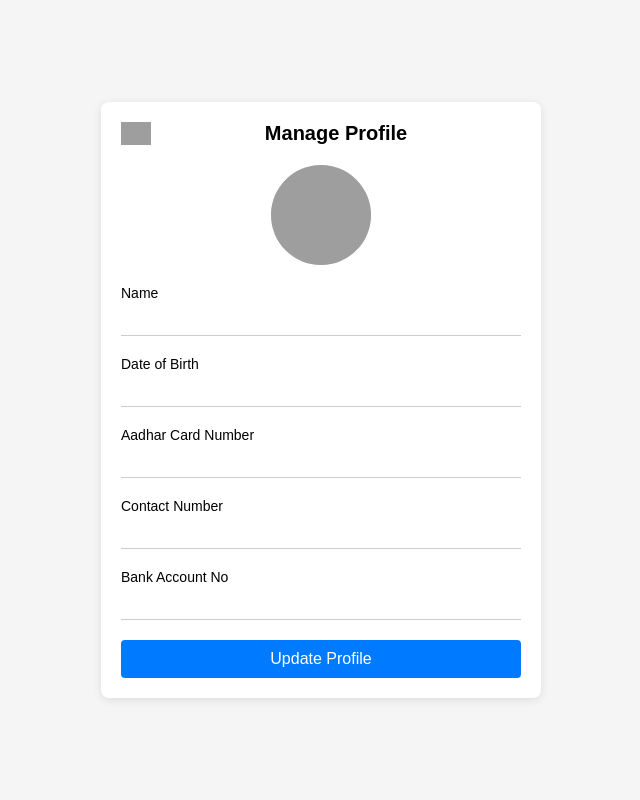
After one commit to rahulnuthalapati/rmkapp, a Flask app: page /profile_page in a window 1280 px wide. The commit adds this page. Shown: the whole page, without its empty margins (319-959 px from the left). Run offline with Flask 3, Linux system fonts and the light colour scheme; data that the repository does not hold is empty; grey boxes are pictures that could not be loaded.

Commit message:
Added new pages

```diff
--- a/Templates/base.html
+++ b/Templates/base.html
@@ -4,7 +4,7 @@
     <meta charset="UTF-8">
     <meta name="viewport" content="width=device-width, initial-scale=1.0">
     <title>Bank App</title>
-    <link rel="stylesheet" href="{{ url_for('static', filename='styles.css') }}">
+    <link rel= "stylesheet" type= "text/css" href= "{{ url_for('static',filename='Styles/mainpage.css') }}">
 </head>
 <body>
     <nav>
--- a/Templates/index.html
+++ b/Templates/index.html
@@ -1,13 +1,13 @@
 <!DOCTYPE html>
-<html lang="en">
+<html>
 <head>
     <meta charset="UTF-8">
     <meta name="viewport" content="width=device-width, initial-scale=1.0">
     <title>Bank Application</title>
+    <link rel= "stylesheet" type= "text/css" href= "{{ url_for('static',filename='Styles/style.css') }}">
 </head>
 <body>
     <h1>Welcome to the Bank Application</h1>
-    <div class="buttons-container">
     <form action="{{ url_for('login_page') }}" method="post">
         <input type="hidden" name="role" value="manager">
         <button type="submit">Manager</button>
@@ -20,6 +20,5 @@
         <input type="hidden" name="role" value="organizer">
         <button type="submit">Organizer</button>
     </form>
-    </div>
 </body>
 </html>
--- a/Templates/loan_information.html
+++ b/Templates/loan_information.html
@@ -4,6 +4,7 @@
     <meta charset="UTF-8">
     <meta name="viewport" content="width=device-width, initial-scale=1.0">
     <title>Loan Information</title>
+    <link rel= "stylesheet" type= "text/css" href= "{{ url_for('static',filename='Styles/mainpage.css') }}">
 </head>
 <body>
     <h1>Current Loan Details</h1>
--- a/Templates/login.html
+++ b/Templates/login.html
@@ -4,11 +4,11 @@
     <meta charset="UTF-8">
     <meta name="viewport" content="width=device-width, initial-scale=1.0">
     <title>Login</title>
+    <link rel= "stylesheet" type= "text/css" href= "{{ url_for('static',filename='Styles/style.css') }}">
 </head>
 <body>
     <h1>{{ role|capitalize }} Login</h1>
     <form id="login-form">
-        <input type="hidden" name="role" value="{{role}}">
         <div>
             <label for="email">Email:</label>
             <input type="text" id="email" name="email" required>
@@ -18,7 +18,7 @@
             <input type="password" id="password" name="password" required>
         </div>
         <button type="submit">Login</button>
-        <span>Don't have an account? <a href="{{url_for('signup_page', role=role)}}">Register</a></span>
+        <span>Don't have an account? <a href="{{url_for('signup_page')}}">Register</a></span>
     </form>
     <p id="error-message"></p>
 
@@ -28,7 +28,6 @@
 
             const email = document.getElementById('email').value;
             const password = document.getElementById('password').value;
-            const role = document.querySelector('input[name="role"]').value;
 
             fetch('/api/login', {
                 method: 'POST',
@@ -38,7 +37,6 @@
                 body: new URLSearchParams({
                     'email': email,
                     'password': password,
-                    'role': role
                 })
             })
             .then(response => {
--- /dev/null
+++ b/Templates/profile.html
@@ -0,0 +1,261 @@
+<!DOCTYPE html>
+<html lang="en">
+<head>
+    <meta charset="UTF-8">
+    <meta name="viewport" content="width=device-width, initial-scale=1.0">
+    <title>Manage Profile</title>
+    <style>
+        body {
+            font-family: Arial, sans-serif;
+            margin: 0;
+            padding: 0;
+            display: flex;
+            justify-content: center;
+            align-items: center;
+            height: 100vh;
+            background-color: #f5f5f5;
+        }
+
+        .container {
+            width: 90%;
+            max-width: 400px;
+            background-color: #fff;
+            padding: 20px;
+            border-radius: 8px;
+            box-shadow: 0 2px 10px rgba(0, 0, 0, 0.1);
+        }
+
+        .header {
+            display: flex;
+            align-items: center;
+            margin-bottom: 20px;
+        }
+
+        .header img {
+            width: 30px;
+            cursor: pointer;
+        }
+
+        .header h1 {
+            flex-grow: 1;
+            text-align: center;
+            font-size: 20px;
+            margin: 0;
+        }
+
+        .profile-picture {
+            display: flex;
+            justify-content: center;
+            align-items: center;
+            margin-bottom: 20px;
+        }
+
+        .profile-picture img {
+            width: 100px;
+            height: 100px;
+            border-radius: 50%;
+            background-color: #ddd;
+        }
+
+        .profile-picture .add-icon {
+            position: relative;
+            bottom: 30px;
+            left: 30px;
+            width: 20px;
+            height: 20px;
+            background-color: #007bff;
+            color: white;
+            border-radius: 50%;
+            display: none;
+            justify-content: center;
+            align-items: center;
+            font-size: 16px;
+            cursor: pointer;
+        }
+
+        .input-group {
+            margin-bottom: 20px;
+        }
+
+        .input-group label {
+            display: block;
+            font-size: 14px;
+            margin-bottom: 5px;
+        }
+
+        .input-group p {
+            font-size: 14px;
+            padding: 10px 0;
+            border-bottom: 1px solid #ccc;
+            display: block;
+        }
+
+        .input-group input {
+            width: 100%;
+            padding: 10px;
+            font-size: 14px;
+            border: 1px solid #ccc;
+            border-radius: 4px;
+            display: none;
+        }
+
+        .button {
+            width: 100%;
+            padding: 10px;
+            font-size: 16px;
+            background-color: #007bff;
+            color: white;
+            border: none;
+            border-radius: 4px;
+            cursor: pointer;
+            text-align: center;
+        }
+
+        .button:hover {
+            background-color: #0056b3;
+        }
+
+        .hidden {
+            display: none;
+        }
+    </style>
+</head>
+<body>
+
+    <div class="container">
+        <div class="header">
+            <img src="back-icon.png" alt="Back">
+            <h1>Manage Profile</h1>
+        </div>
+
+        <div class="profile-picture">
+            <img src="profile-placeholder.png" id="profile-pic" alt="Profile Picture">
+            <div class="add-icon">+</div>
+        </div>
+
+        <form id="profileForm">
+            <div class="input-group">
+                <label for="name">Name</label>
+                <p id="name-display"></p>
+                <input type="text" id="name" name="name" required>
+            </div>
+            <div class="input-group">
+                <label for="dob">Date of Birth</label>
+                <p id="dob-display"></p>
+                <input type="text" id="dob" name="dob" required>
+            </div>
+            <div class="input-group">
+                <label for="aadhar">Aadhar Card Number</label>
+                <p id="aadhar-display"></p>
+                <input type="text" id="aadhar" name="aadhar" required>
+            </div>
+            <div class="input-group">
+                <label for="phone">Contact Number</label>
+                <p id="contact-display"></p>
+                <input type="text" id="phone" name="phone" required>
+            </div>
+            <div class="input-group">
+                <label for="bank">Bank Account No</label>
+                <p id="bank-display"></p>
+                <input type="text" id="bank" name="bank" required>
+            </div>
+            <p id="error-message" class="error hidden"></p>
+            <button type="button" id="editButton" class="button">Update Profile</button>
+            <button type="submit" id="saveButton" class="button hidden">Save Changes</button>
+        </form>
+    </div>
+
+    <script>
+        document.addEventListener('DOMContentLoaded', function() {
+            // Fetch profile data from the API
+            fetch('/api/profileinfo')
+                .then(response => response.json())
+                .then(data => {
+                    // Populate the profile fields with the fetched data
+                    document.getElementById('name-display').textContent = data.name;
+                    document.getElementById('dob-display').textContent = data.dob;
+                    document.getElementById('aadhar-display').textContent = data.aadhar;
+                    document.getElementById('contact-display').textContent = data.phone;
+                    document.getElementById('bank-display').textContent = data.bank;
+
+                    // Populate the input fields with the fetched data (in case of editing)
+                    document.getElementById('name').value = data.name;
+                    document.getElementById('dob').value = data.dob;
+                    document.getElementById('aadhar').value = data.aadhar;
+                    document.getElementById('phone').value = data.phone;
+                    document.getElementById('bank').value = data.bank;
+                })
+                .catch(error => console.error('Error fetching profile data:', error));
+        });
+
+        const editButton = document.getElementById('editButton');
+        const saveButton = document.getElementById('saveButton');
+        const formFields = document.querySelectorAll('input');
+        const displayFields = document.querySelectorAll('p');
+        const addIcon = document.querySelector('.add-icon');
+
+        editButton.addEventListener('click', () => {
+            displayFields.forEach(field => field.classList.add('hidden'));
+            formFields.forEach(field => field.style.display = 'block');
+            editButton.classList.add('hidden');
+            saveButton.classList.remove('hidden');
+            addIcon.style.display = 'flex';
+        });
+
+        saveButton.addEventListener('click', (e) => {
+            e.preventDefault(); // Prevent the form from submitting the traditional way
+
+            // Collect the form data
+            const profileData = {
+                name: document.getElementById('name').value,
+                dob: document.getElementById('dob').value,
+                aadhar: document.getElementById('aadhar').value,
+                phone: document.getElementById('phone').value,
+                bank: document.getElementById('bank').value
+            };
+
+            // Send the form data to the API using fetch
+            fetch('/api/update_profile', {
+                method: 'POST',
+                headers: {
+                    'Content-Type': 'application/json'
+                },
+                body: JSON.stringify(profileData)
+            })
+            .then(response => response.json())
+            .then(data => {
+                if (data.success) {
+                    // Update the display fields with the new values
+                    document.getElementById('name-display').textContent = profileData.name;
+                    document.getElementById('dob-display').textContent = profileData.dob;
+                    document.getElementById('aadhar-display').textContent = profileData.aadhar;
+                    document.getElementById('contact-display').textContent = profileData.phone;
+                    document.getElementById('bank-display').textContent = profileData.bank;
+
+                    // Switch back to viewing mode
+                    displayFields.forEach(field => field.classList.remove('hidden'));
+                    formFields.forEach(field => field.style.display = 'none');
+                    editButton.classList.remove('hidden');
+                    saveButton.classList.add('hidden');
+                    addIcon.style.display = 'none';
+
+                    // Clear any existing error message
+                    document.getElementById('error-message').textContent = '';
+                } else {
+                    // Display a general error message
+                    document.getElementById('error-message').textContent = data.error || 'An error occurred while updating your profile. Please try again.';
+                    document.getElementById('error-message').classList.remove('hidden');
+                }
+            })
+            .catch(error => {
+                console.error('Error updating profile:', error);
+                // Display a generic error message
+                document.getElementById('error-message').textContent = 'An error occurred while updating your profile. Please try again later.';
+                document.getElementById('error-message').classList.remove('hidden');
+            });
+    });
+
+    </script>
+
+</body>
+</html>
--- a/databaseop.py
+++ b/databaseop.py
@@ -1,5 +1,5 @@
 def checkdb(cursor):
-    # cursor.execute("DROP DATABASE IF EXISTS rmkdb")
+    #cursor.execute("DROP DATABASE IF EXISTS rmkdb")
     cursor.execute("CREATE DATABASE IF NOT EXISTS rmkdb")
     cursor.execute("USE rmkdb")
 
@@ -7,12 +7,14 @@ def checkdb(cursor):
     CREATE TABLE IF NOT EXISTS users (
         name VARCHAR(255),
         email VARCHAR(255),
+        type ENUM('beneficiary', 'manager', 'organizer'),
         phone BIGINT,
         password VARCHAR(255),
         dob DATE,
         aadharno BIGINT,
         bankaccno BIGINT,
-        PRIMARY KEY (email),
+        bank VARCHAR(255),
+        PRIMARY KEY (email, type),
         UNIQUE (aadharno),
         UNIQUE (bankaccno)
     )
--- a/main.py
+++ b/main.py
@@ -1,4 +1,4 @@
-from flask import Flask, request, redirect, url_for, render_template
+from flask import Flask, request, redirect, url_for, render_template, jsonify
 import mysql.connector
 import databaseop as dbop
 import common_util as cu
@@ -11,6 +11,7 @@ dbop.checkdb(cursor)
 app = Flask(__name__)
 
 current_role = None
+current_user = None
 
 @app.route('/')
 def home_page():
@@ -25,9 +26,11 @@ def login_page():
 
 @app.route('/api/login', methods=['POST'])
 def login():
-    success = cu.do_login(request, cursor)
+    global current_user
+    success = cu.do_login(request, cursor, current_role)
     if not success:
        return "Invalid credentials, please try again.", 401
+    current_user = cu.get_user_details(request.form.get('email'), cursor, current_role)
     if current_role == 'beneficiary':
         return url_for('beneficiary_page')
     elif current_role == 'manager':
@@ -43,7 +46,9 @@ def signup_page():
 
 @app.route('/api/signup', methods=['POST'])
 def signup():
-    cu.do_signup(request, cursor)
+    success = cu.do_signup(request, cursor, current_role)
+    if not success:
+       return "Error occured while creating account, check logs in server.", 520
     cnx.commit()
     return url_for('login_page'), 200
 
@@ -59,13 +64,53 @@ def manager_page():
 def organizer_page():
     return render_template('organizer.html')
 
-@app.route('/loan-information')
+@app.route('/loan_application_page')
+def loan_application_page():
+    return render_template('loan_application.html')
+
+@app.route('/profile_page')
+def profile_page():
+    return render_template('profile.html')
+
+@app.route('/api/profileinfo', methods=['GET'])
+def profile_info():
+    user_info = { "name": current_user[0], "email": current_user[1], "type": current_user[2], "phone": current_user[3],
+        "password": current_user[4], "dob": current_user[5], "aadhar": current_user[6], "bank": current_user[7] }
+    print(user_info)
+    return jsonify(user_info)
+
+@app.route('/api/update_profile', methods=['POST'])
+def update_profile():
+    name = request.form.get('name')
+    phone = request.form.get('phone')
+    password = request.form.get('password')
+    dob = request.form.get('dob')
+    aadhar = request.form.get('aadhar')
+    bank = request.form.get('bank')
+    cursor.execute("UPDATE users SET name = %s, phone = %s, password = %s, dob = %s, aadharno = %s, bank = %s WHERE email = %s AND type = %s",
+        (name, phone, password, dob, aadhar, bank, current_user[1], current_user[2]))
+    cnx.commit()
+    return "Profile updated successfully", 200
+
+@app.route('/loan_information_page')
 def loan_information_page():
     return render_template('loan_information.html')
 
-@app.route('/economic-activities')
+@app.route('/economic_activities_page')
 def economic_activities_page():
     return render_template('economic_activities.html')
 
+@app.route('/income_savings_page')
+def income_savings_page():
+    return render_template('income_savings.html')
+
+@app.route('/feedback_page')
+def feedback_page():
+    return render_template('feedback.html')
+
+@app.route('/notifications_page')
+def notifications_page():
+    return render_template('notifications.html')
+
 if __name__ == '__main__':
     app.run(debug=True)
```
Also changed, not shown: Templates/beneficiary.html (+39 -13 lines), Templates/manager.html (added, +13 -0 lines), Templates/organizer.html (added, +18 -0 lines), Templates/signup.html (+1 -7 lines), common_util.py (+23 -27 lines), static/Styles/style.css (added, +16 -0 lines). Lines whose indentation alone changed are shown as unchanged.
